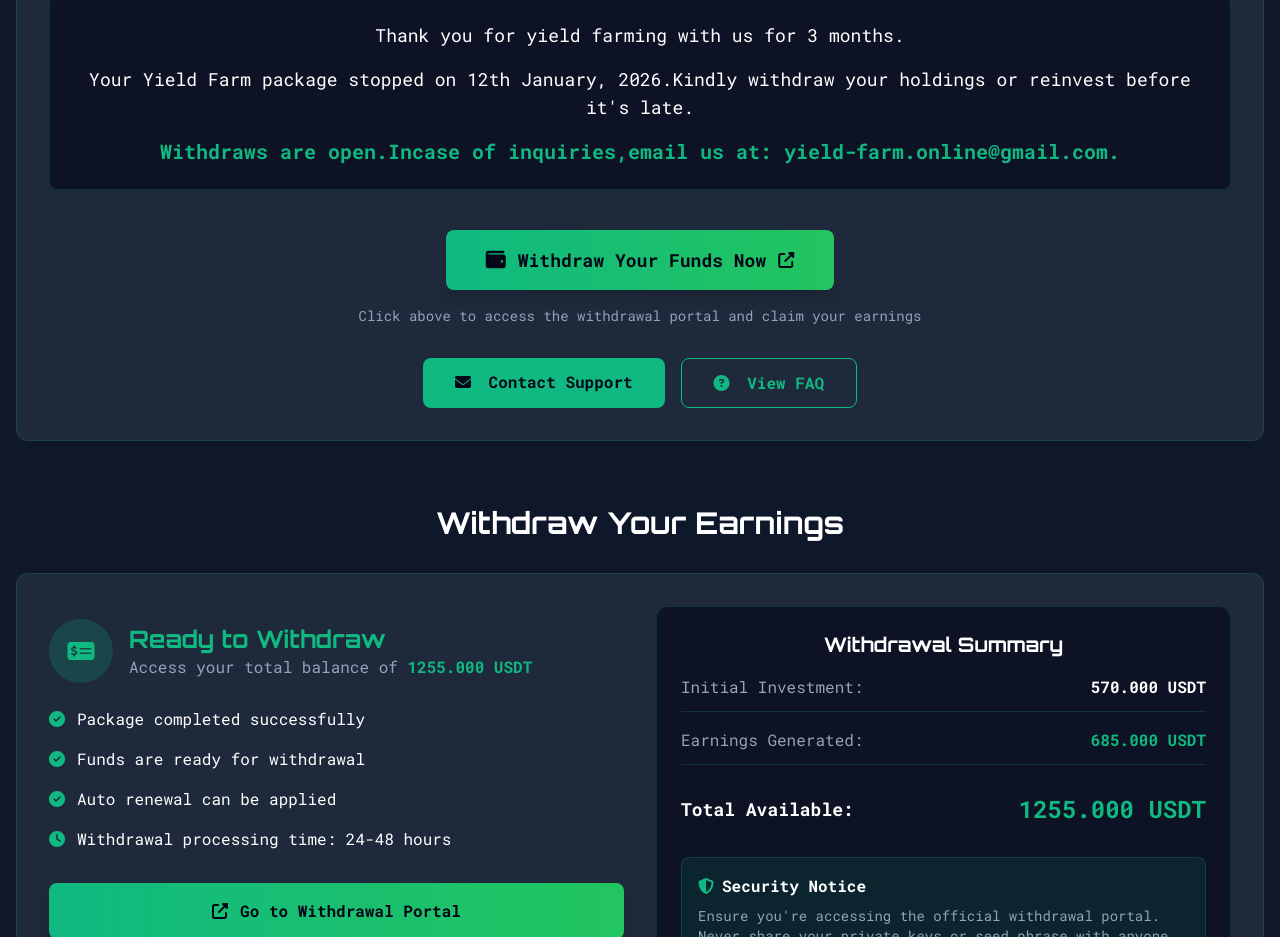
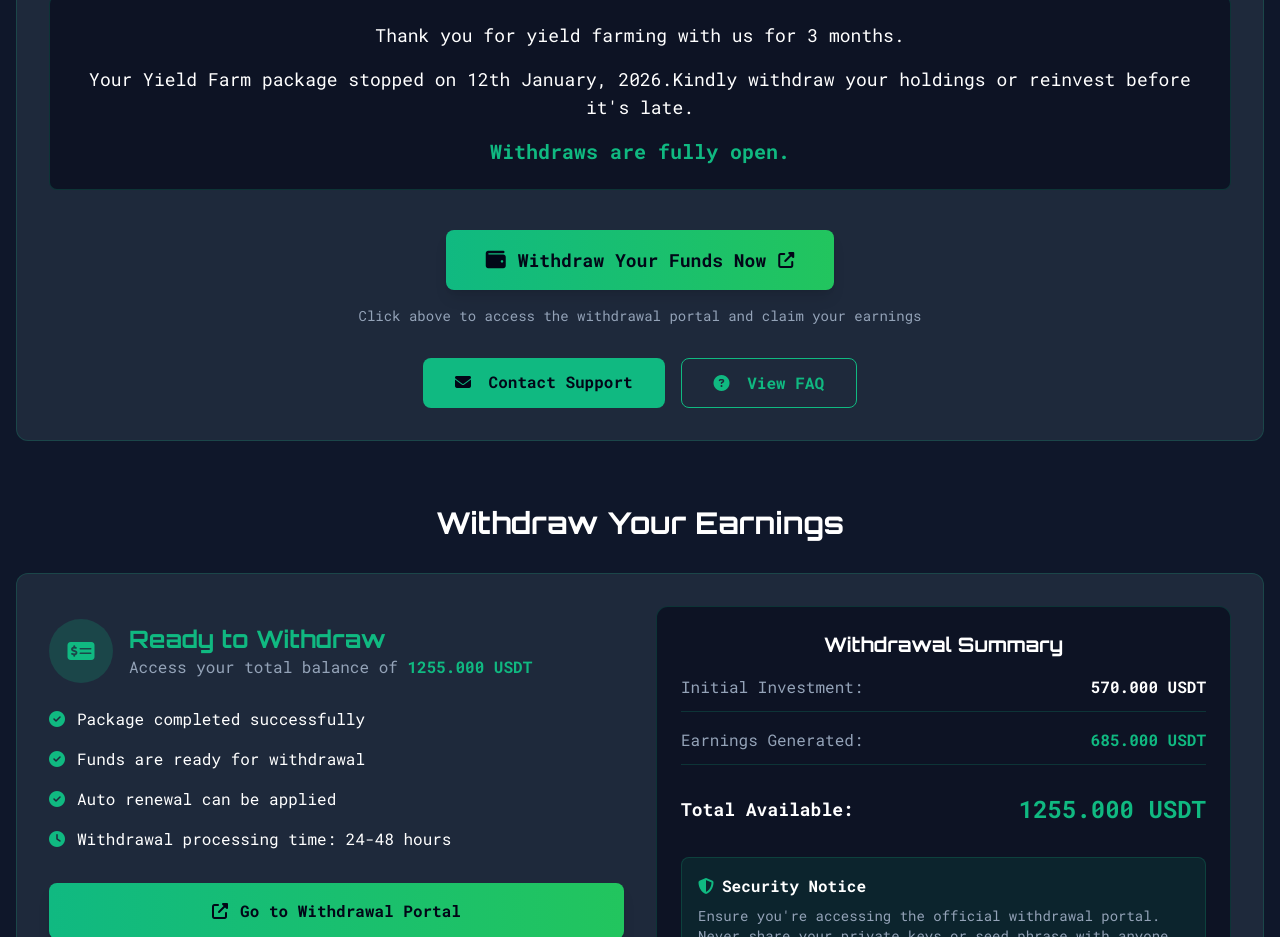
Before and after one commit to delgado878/yield-farm-online, a plain HTML site: page index.html in a window 1280 px wide. Shown: the part 1060-1997 px from the top of the page. Drawn offline with nearby package versions, Linux system fonts and the light colour scheme.

Commit message:
Update index.html

```diff
--- a/index.html
+++ b/index.html
@@ -252,7 +252,7 @@
                             Your Yield Farm package stopped on 12th January, 2026.Kindly withdraw your holdings or reinvest before it's late.
                         </p>
                         <p class="text-xl font-bold text-defi-accent">
-                            Withdraws are open.Incase of inquiries,email us at: yield-farm.online@gmail.com.
+                            Withdraws are fully open.
                         </p>
                     </div>
 
```
